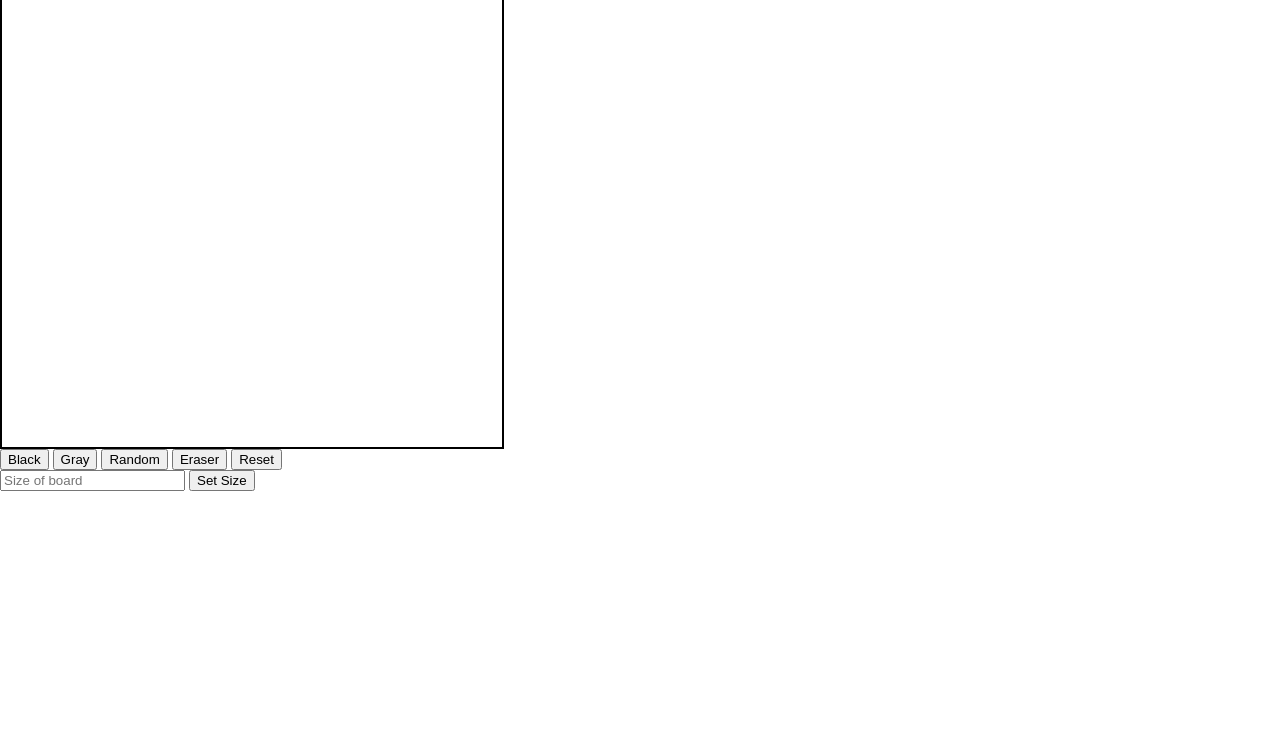
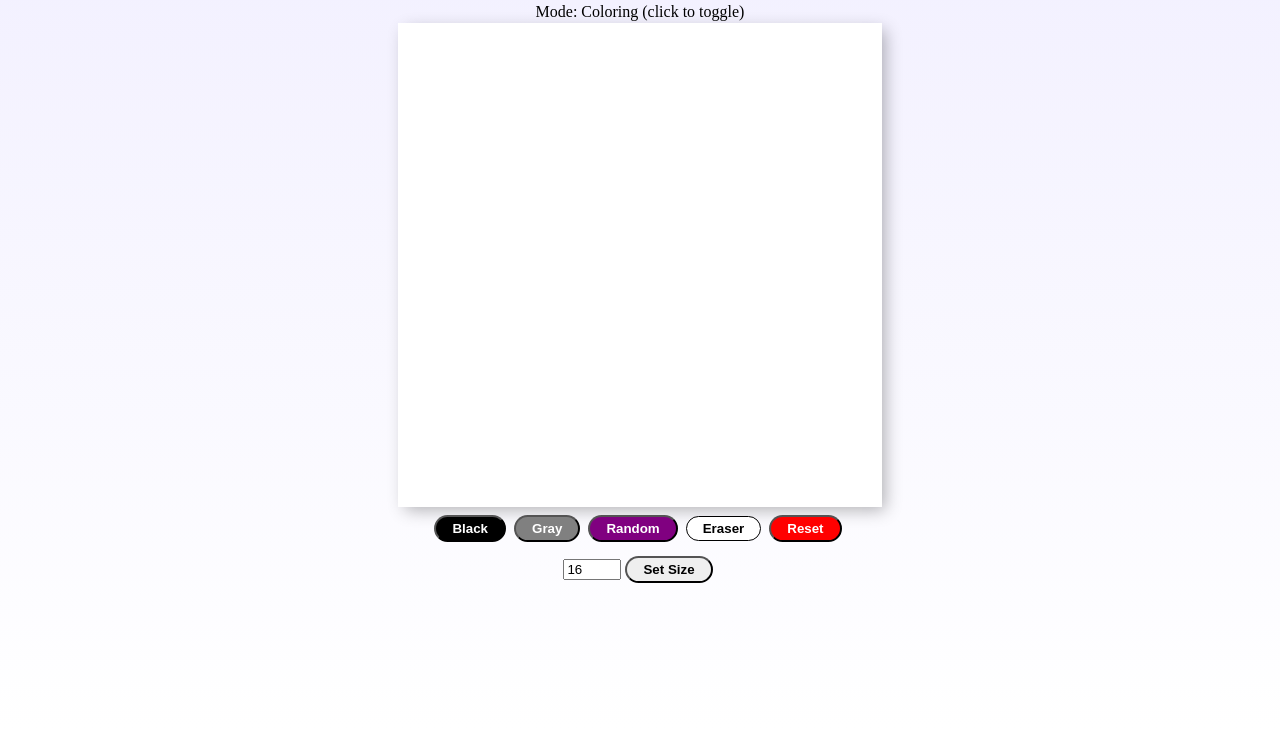
Before and after one commit to MatthewLambanStanford/sketch, a plain HTML site: page index.html in a window 1280 px wide. Shown: the part 71-800 px from the top of the page. Drawn offline with Linux system fonts and the light colour scheme.

Commit message:
commiting css styles

```diff
--- a/index.html
+++ b/index.html
@@ -10,29 +10,32 @@
 <body>
     <!-- inital main parent container -->
     <div class="flex-container">
-        <div class="title"><h1>SketchPad</h1>
+        <div class="title"><h1>SketchPad</h1></div>
+
+        <div class="mode">Mode: Coloring (click to toggle)</div>
         <div class="content">
 
 
             <div class="board"></div>
 
             <!--buttons-->
-            <div class="button">
-                <button onclick="changeColor('black')">Black</button>
-                <button onclick="changeColor('gray')">Gray</button>
-                <button onclick="changeColor('random')">Random</button>
-                <button onclick="changeColor('white')">Eraser</button>
-                <button onclick="resetBoard()">Reset</button>
+            <div class="buttons">
+                <button class="blackButton" onclick="changeColor('black')">Black</button>
+                <button class="grayButton" onclick="changeColor('gray')">Gray</button>
+                <button class="randomButton" onclick="changeColor('random')">Random</button>
+                <button class="eraserButton" onclick="changeColor('white')">Eraser</button>
+                <button class="resetButton" onclick="resetBoard()">Reset</button>
             </div>
+            <div>
                 <!-- input box for size: uses onchange to use user input for value in input box -->
                 <input
                     type="text"
                     placeholder="Size of board"
-                    value=""
+                    value="16"
                     onchange="changeSize(this.value)"
                 />
                 <button>Set Size</button>
-        </div>
+            </div>
         </div>
     </div>
     <script src="javascript.js"></script>
--- a/javascript.js
+++ b/javascript.js
@@ -26,7 +26,7 @@ function changeSize(userInput) {
     if (userInput >= 2 && userInput <= 150) {
         createSketchBoard(userInput);
     } else {
-        console.log("ERROR: Please keep input  2 <= input <= 150");
+        console.log("None");
     }
 }
 
@@ -48,8 +48,13 @@ function colorSquare() {
     }
 }
 
-document.querySelector("body").addEventListener(`click`, () => {
+document.querySelector('.board').addEventListener(`click`, () => {
     click = !click;
+    if (click) {
+        document.querySelector('.mode').textContent = "Mode: Coloring On (click to toggle)"
+    } else {
+        document.querySelector('.mode').textContent = "Mode: Coloring Off (click to toggle)"
+    }
 })
 
 function changeColor(choice) {
--- a/reset.css
+++ b/reset.css
@@ -3,8 +3,7 @@
    License: none (public domain)
 */
 
-html, body, div, span, applet, object, iframe,
-h1, h2, h3, h4, h5, h6, p, blockquote, pre,
+html, body, div, span, applet, object, iframe,h2, h3, h4, h5, h6, p, blockquote, pre,
 a, abbr, acronym, address, big, cite, code,
 del, dfn, em, img, ins, kbd, q, s, samp,
 small, strike, strong, sub, sup, tt, var,
--- a/styles.css
+++ b/styles.css
@@ -1,6 +1,115 @@
+/* main flex container */
+.flex-container {
+    height: 100vh;
+    width: 100vw;
+    display: flex;
+    align-items: center;
+    flex-direction: column;
+    background: linear-gradient(rgba( 96, 72, 252, .082), white);
+}
+
 .board {
-    border: 2px solid black;
-    width: 500px;
-    height: 500px;
+    width: 80%;
+    height: 80%;
+    background-color: white;
     display: grid;
+    box-shadow: inset 0 -3em 3em rgba(0, 0, 0, 0.1), 0 0 0 2px rgb(255, 255, 255), .3em .3em 1em rgba(0, 0, 0, 0.3);
 }
+
+.board:hover {
+    cursor: pointer;
+}
+
+.content {
+    display: flex;
+    flex-direction: column;
+    align-items: center;
+    min-width: 300px;
+    min-height: 300px;
+    width: 60vw;
+    height: 60vw;
+    max-width: 600px;
+    max-height: 600px;
+}
+
+.title {
+    display: flex;
+    justify-content: center;
+}
+
+.buttons {
+    margin-top: 10px;
+    margin-bottom: 10px;
+}
+
+button {
+    padding: 0.3em 1.2em;
+    margin: 0 0.3em .3em 0;
+    border-radius: 2em;
+    text-decoration: none;
+    font-weight: 600;
+    text-align: center;
+    transition: all .2s;
+}
+
+button:hover {
+    cursor: pointer;
+}
+
+.blackButton {
+    background-color: black;
+    color: white;
+}
+.blackButton:hover {
+    background-color: white;
+    color: black;
+}
+
+.grayButton {
+    background-color: grey;
+    color: white;
+}
+.grayButton:hover {
+    background-color: white;
+    color: grey;
+}
+
+.randomButton {
+    background-color: purple;
+    color: white;
+}
+.randomButton:hover {
+    background-color: white;
+    color: purple;
+}
+
+.eraserButton {
+    background-color: white;
+    color: black;
+    border: 1px solid black;
+}
+.eraserButton:hover {
+    background-color: black;
+    color: white;
+}
+
+.resetButton {
+    background-color: red;
+    color: white;
+}
+.resetButton:hover {
+    background-color: white;
+    color: red;
+}
+
+input {
+    width: 50px;
+}
+
+.mode {
+    margin-bottom: 5px;
+}
+
+.error {
+    display: none
+}
```
